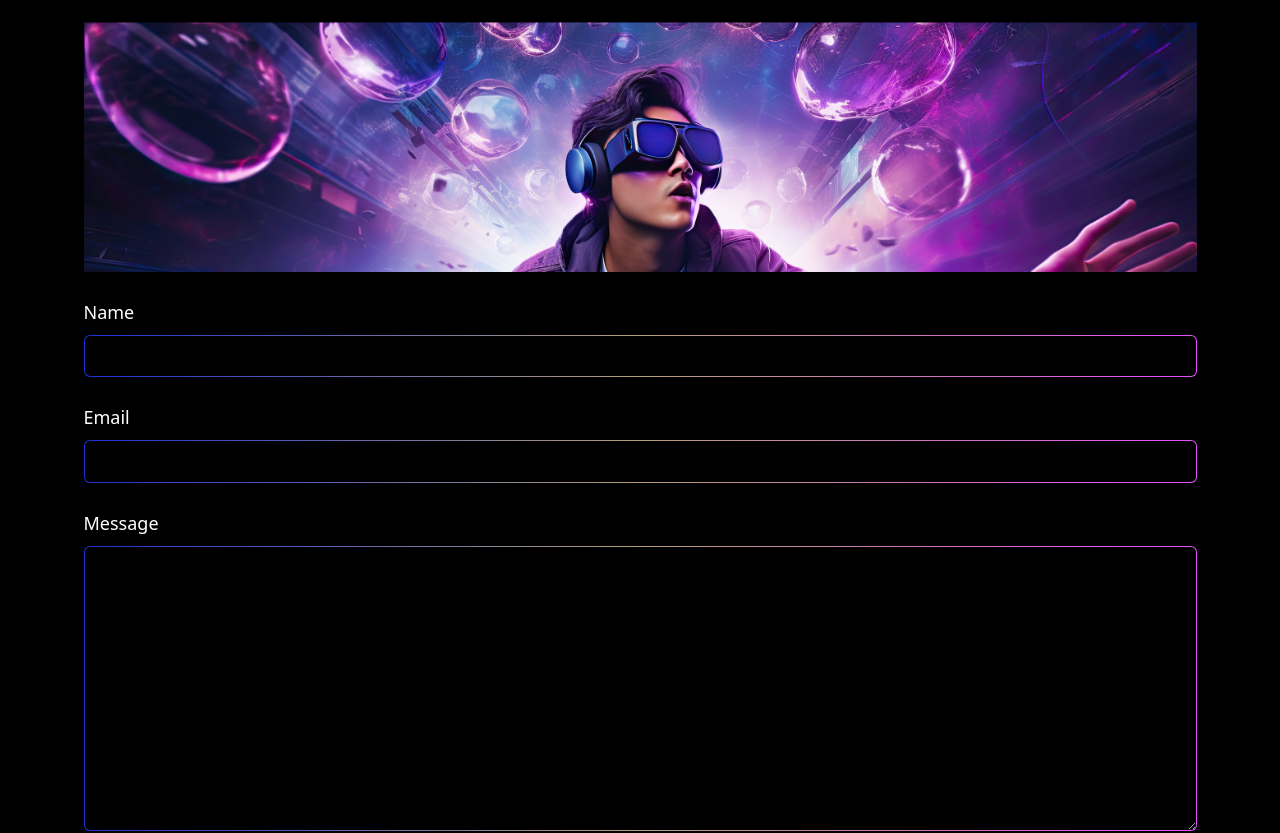
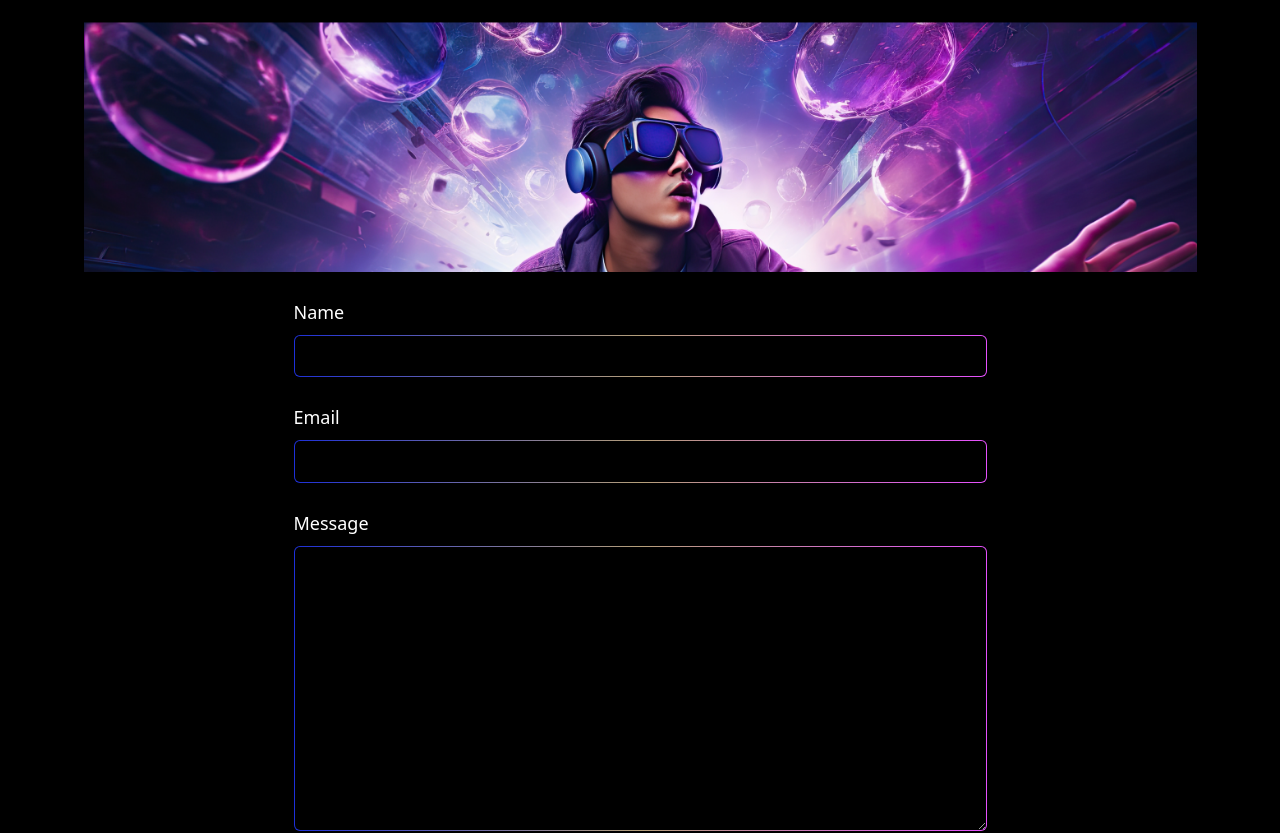
Before and after one commit to duan0028/mtm6201-final, a plain HTML site: page contact.html in a window 1280 px wide. Shown: the part 128-961 px from the top of the page. Drawn offline with nearby package versions, Linux system fonts and the light colour scheme.

Commit message:
update style

```diff
--- a/contact.html
+++ b/contact.html
@@ -81,7 +81,7 @@
       </picture>
     </div>
 
-    <form class="container">
+    <form class="container contact-form">
       <label for="name" class="form-label">Name</label>
       <input class="form-control gradient-border-thick" type="text" id="name" name="name">
       <br>
--- a/css/style.css
+++ b/css/style.css
@@ -134,3 +134,8 @@ header.scrolled {
     height: 100% !important;
   }
 }
+
+/* contact page */
+.contact-form {
+  max-width: 720px;
+}
```
